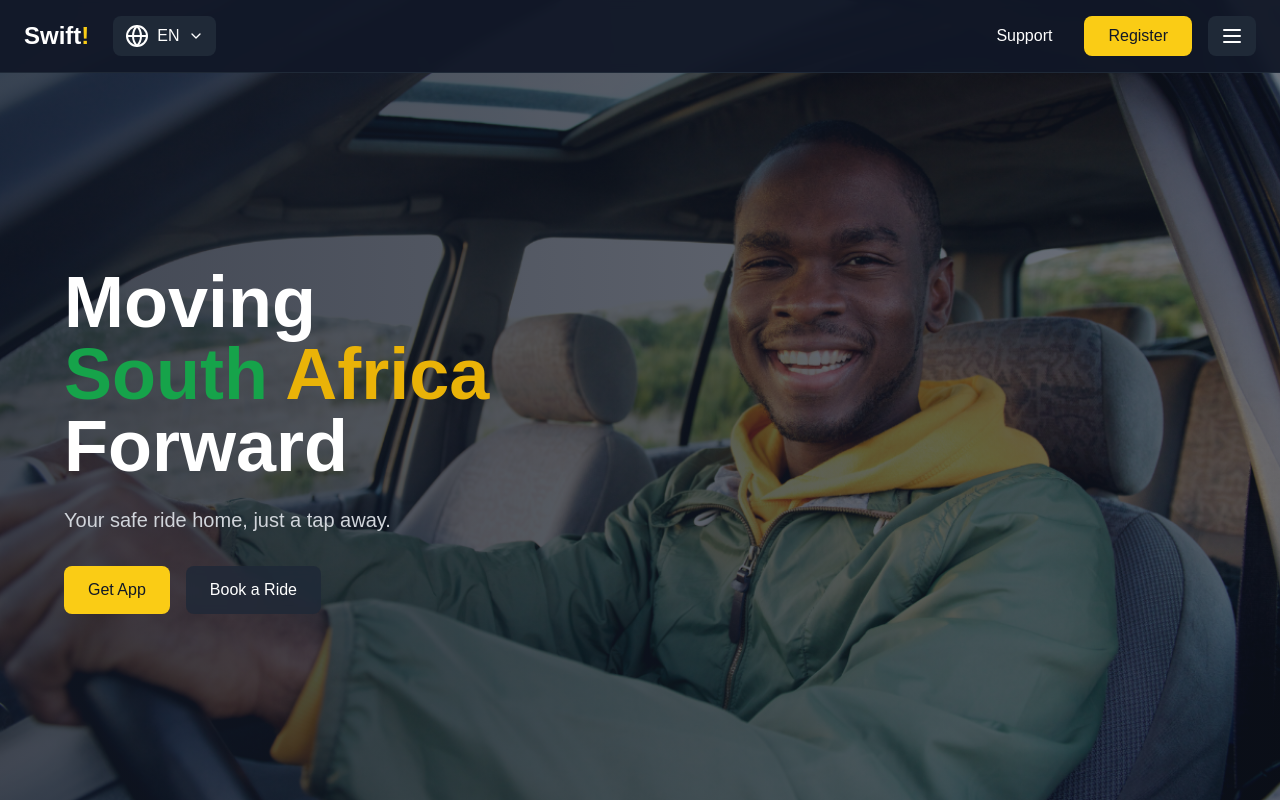
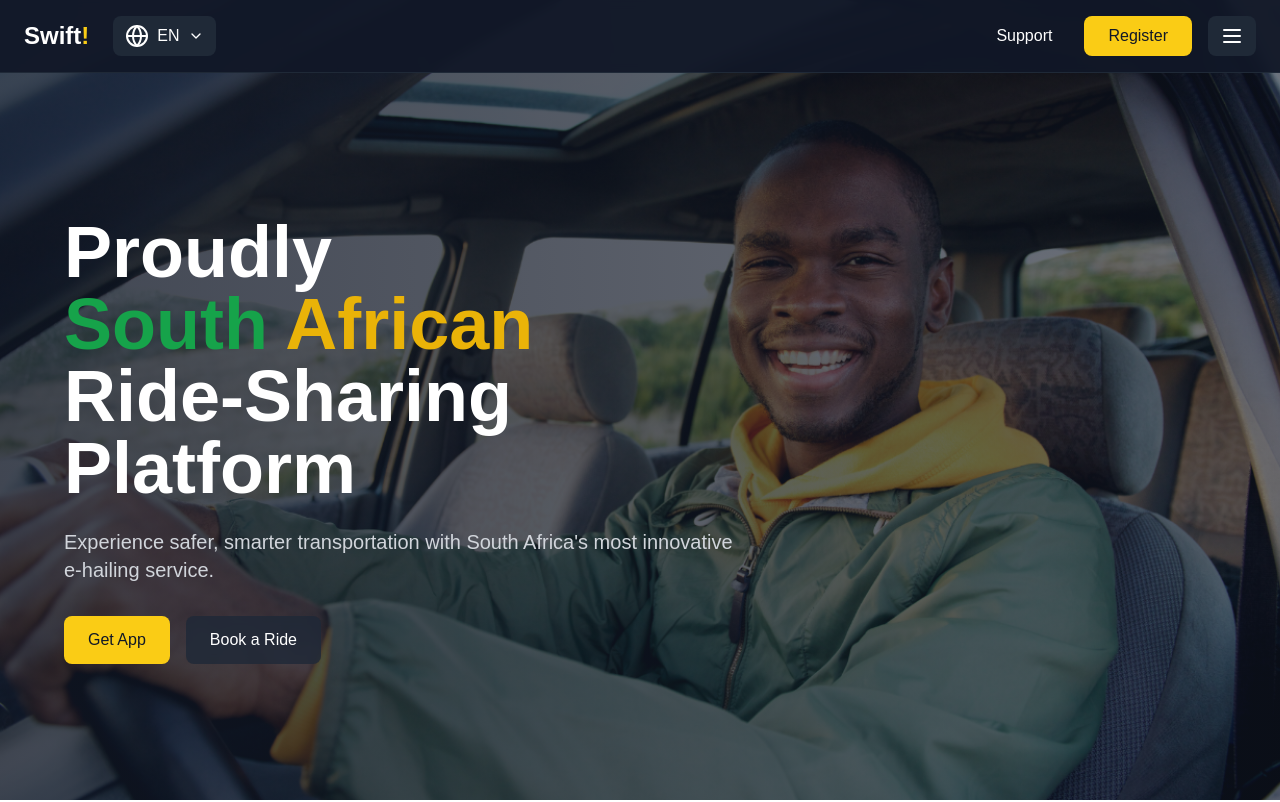
Before and after one commit to basatmaqsood/swift2, a Next.js app: page / in a window 1280 px wide. Shown: the top 802 px of the page. Built offline with nearby package versions, Linux system fonts and the light colour scheme.

Commit message:
Hero Fix

```diff
--- a/src/app/components/hero.tsx
+++ b/src/app/components/hero.tsx
@@ -95,16 +95,16 @@ const Hero = () => {
           <div className="max-w-7xl mx-auto px-6 md:mx-0 md:px-16 pt-20">
             <div className="max-w-2xl">
               <h1 className="text-6xl md:text-7xl font-bold text-white leading-tight mb-6">
-                Moving
+                Proudly
                 <div className="inline-block">
                   <span className="text-green-600 bg-clip-text"> South </span>
-                  <span className="text-yellow-500 bg-clip-text">Africa</span>
+                  <span className="text-yellow-500 bg-clip-text">African</span>
                 </div>
-                <span className="block">Forward</span>
+                <span className="block">Ride-Sharing Platform</span>
               </h1>
 
               <p className="text-xl text-gray-300 mb-8">
-                Your safe ride home, just a tap away.
+                Experience safer, smarter transportation with South Africa&apos;s most innovative e-hailing service.
               </p>
 
               <div className="flex items-center space-x-4">
```
